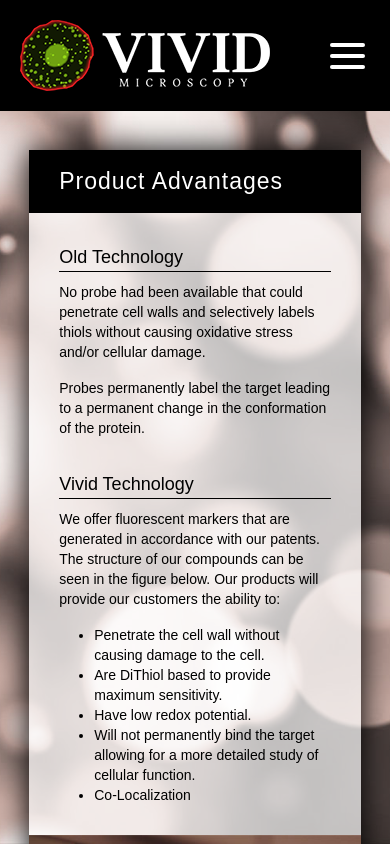
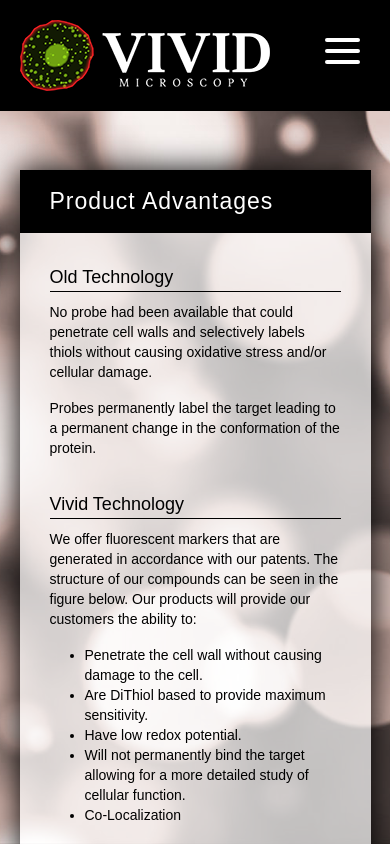
Before and after one commit to erinkovach/Vivid, a plain HTML site: page index.html in a window 390 px wide. Shown: the top 844 px of the page. Drawn offline with Linux system fonts and the light colour scheme.

Commit message:
6/14 class edits
6/14 class edits

```diff
--- a/css/style.css
+++ b/css/style.css
@@ -10,7 +10,6 @@
 	width: 100%;
 	margin: 0 auto;
 	position: fixed;
-	/*position: relative;*/
 	z-index: 3;
 }
 
@@ -25,6 +24,14 @@
 
 .col{
   flex:1;
+}
+
+.col-ham {
+  display: none;
+  align-self: center;
+  justify-content: flex-end;
+  text-align: right;
+  padding-right: 30px;
 }
 
 .bullets {
@@ -60,7 +67,7 @@
   width: 100%;
   max-width: 1100px;
   margin: 0 auto;
-  padding-top: 100px;
+  padding-top: 120px;
   padding-bottom: 40px;
 }
 
@@ -147,6 +154,7 @@
 
 .half {
 	padding: 30px;
+	width: 50%
 }
 
 p, .p {
@@ -170,7 +178,7 @@
   left: 0;
   width: 100%;
   text-align: center;
-  z-index: 2;
+  z-index: -1;
   transform: translate(0%, -100%);
   -webkit-transition: transform 0.5s ease-in-out;
      -moz-transition: transform 0.5s ease-in-out;
@@ -205,9 +213,6 @@
 /*hamburger menu*/
 .hamburger {
   display: none;
-  float: right;
-  padding-right: 25px;
-  padding-bottom: 35px;
 }
 
 .line {
@@ -277,7 +282,7 @@
 }
 
 .footerCol {
-  flex:1;
+/*  flex:1;*/
   padding: 20px;
 }
 
@@ -297,7 +302,7 @@
  .contentBlock,
  .contentBlockWhite {
  	display: block;
-    width: 85%;
+    width: 90%;
  }
 
 .mobileNav {
@@ -305,5 +310,12 @@
 }
 
 .hamburger {
-  display: block;
+  display: inline-block;}
+
+.half {
+	width: 100%
 }
+
+.col-ham {
+	display: block;
+}
--- a/index.html
+++ b/index.html
@@ -30,14 +30,16 @@
 		            <li><a href="#">Contact</a></li>
 	            </ul>
 			</nav> <!-- end navigation -->
+
+			<!-- hamburger -->
+			<div class="col col-ham">
+				<div class="hamburger">
+				    <span class="line"></span>
+				    <span class="line"></span>
+				    <span class="line"></span>
+				</div>
+			</div>
 		</div> <!-- end row -->
-
-		<!-- hamburger -->
-		<div class="hamburger">
-		    <span class="line"></span>
-		    <span class="line"></span>
-		    <span class="line"></span>
-		</div> <!-- end hamburger -->
 
 		<!-- mobile navigation -->
 		<div class="mobileNav">
@@ -90,6 +92,8 @@
 			<img class="contentImage" src="./images/image1.jpg" alt="Image 1">
 		</div>
 
+
+		<!-- DSSA content block -->
 		<div class="contentBlockWhite">
 			<h1>About DSSA</h1>
 			<div class="half">
@@ -104,13 +108,15 @@
 					<img class="contentImage" src="./images/DSSAImage2.png" alt="DSSA Image">
 				</div>
 			</div>
+		</div> <!-- end DSSA content block -->
 
-		</div>
 
+		<!-- Creators content block -->
+		<!-- Jayson Kurfis info -->
 		<div class="contentBlock">
 			<h1>Meet the Creators</h1>
 			<div class="copy">
-				<h2>Jason Kurfis</h2>
+				<h2>Jayson Kurfis</h2>
 				<p>Jayson Kurfis holds a masters' and bachelors' degree in biology.  Jayson's publication history includes a number of peer reviewed scientific articles.  His initial research articles focused on G protein coupled receptors, GPCRs, and their implication in cancer, subsequently worked on isolating proteins that lead to acute renal failure.</p> <br/>
 				<p>Through the use of a 3-dimensional skin model derived from human tissue, Jayson was able to test a number of products for their potential to cause irritation through an evaluation of inflammatory cytokines.  In addition, this afforded the ability to test a number of raw materials to see if these chemicals would lead to a reduction in irritation.  As curiosity grew, he started scouting for potential materials that could abrogate skin irritation and be coded in to the L'Oreal system for usable chemicals. </p> <br/>
 				<p>Jayson's goal then became understanding how information observed on the 3-dimensional skin model translated to human experiences.  Jayson was able to demonstrate that there were some common inflammatory mediators that were released in both the 3D model and with skin samples taken before and after product use from volunteers.  By working with L'Oreal's formulation chemistry and safety teams, Jayson was able to test a number of raw materials on these volunteers using a simplex formulation that could be used to abrogate the inflammatory skin response. </p> <br/>
@@ -118,8 +124,9 @@
 				<p>Jayson advocated for SE Wisconsin biotech by writing articles for a Chicago-based VC firm.  These articles included a write-up about the health innovation pitch (HIP) event, investable technology that was being developed at Blood Center and a description of a company that is focused on developing new treatments for ovarian and lung cancer.</p>
 			</div>
 			<img class="contentImage" src="./images/JasonKurfis.jpg" alt="Jason Kurfis headshot" width="400">
-		</div>
+		</div> <!-- end Jayson Kurfis info -->
 
+		<!-- Dam Sem info -->
 		<div class="contentBlock">
 			<div class="copy">
 				<h2>Dan Sem</h2>
@@ -132,7 +139,7 @@
 				<p>Dan's goals are to combine my business, scientific and legal expertise to develop and help others develop new ways to treat human disease, with emphasis on unmet medical needs (e.g. rare diseases).</p>
 			</div>
 			<img class="contentImage" src="./images/DanSem.jpg" alt="Dan Sem headshot">
-		</div>
+		</div>  <!-- end Dam Sem info --> <!-- end Creators content block -->
 
 		<!-- FAQ table content block -->
 		<div class="contentBlock">
```
Also changed, not shown: 1 other file.
